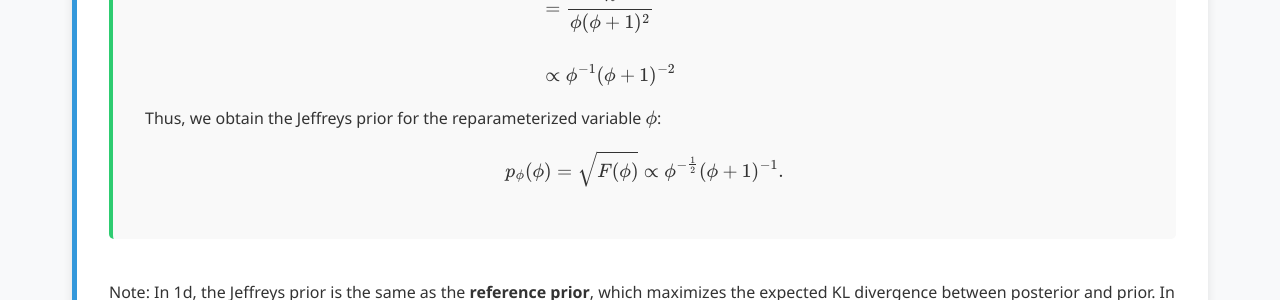
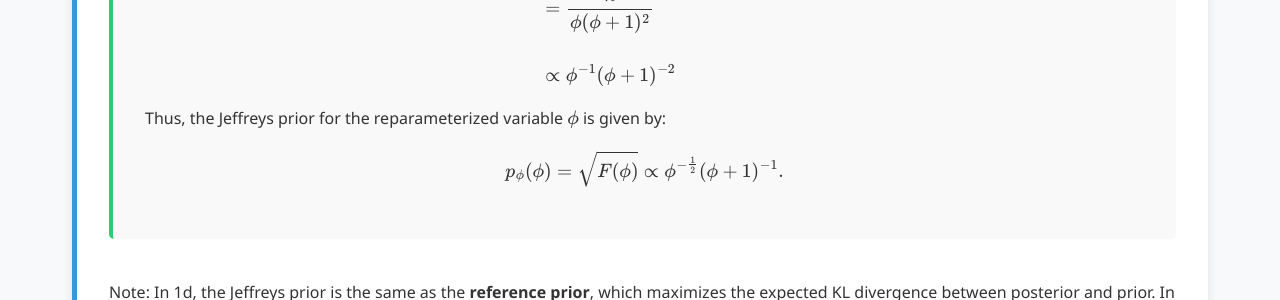
Before and after one commit to Yusukey01/yusukey01.github.io, a Jekyll site: the page built from Mathematics/Probability/fisher_info.html, in a window 1280 px wide and 900 px high, scrolled down 6846 px. Shown: the part 153-453 px from the top of the window. Built offline with Jekyll 4.4.1, drawn with Linux system fonts in a browser that asks for light colours.

Commit message:
organizing text

```diff
--- a/Mathematics/Probability/fisher_info.html
+++ b/Mathematics/Probability/fisher_info.html
@@ -262,7 +262,7 @@ description: Learn about Fisher information matrices, natural gradient descent,
                         &\propto \phi^{-1} (\phi+1)^{-2}
                 \end{align*}
                 \]
-                Thus, we obtain the Jeffreys prior for the reparameterized variable \(\phi\):
+                Thus, the Jeffreys prior for the reparameterized variable \(\phi\) is given by:
                 \[
                 p_{\phi}(\phi) = \sqrt{F(\phi)} \propto \phi^{-\frac{1}{2}}(\phi +1)^{-1}.
                 \]
```
